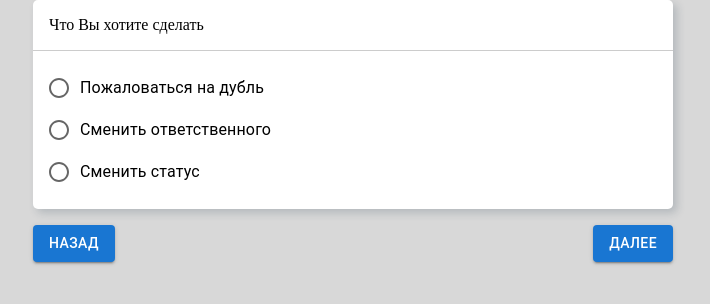
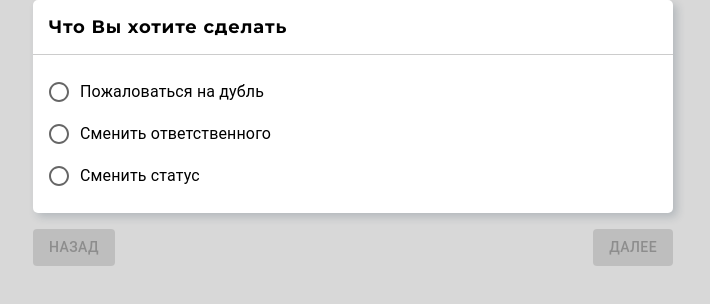
Before and after one commit to zainkovskiy/CANquestions, a React app: page / in a window 1280 px wide. Shown: the top 304 px of the page, without its empty margins (287-997 px from the left). Built offline with nearby package versions, Linux system fonts and the light colour scheme.

Commit message:
write currentAnswer

```diff
--- a/src/components/App/App.jsx
+++ b/src/components/App/App.jsx
@@ -11,8 +11,24 @@ export class App extends Component {
     error: false,
     session: '',
     questions: [],
-    log: []
+    log: [],
+    currentAnswer: ''
   }
+
+  setCurrentAnswer = (questionUID, answerUID, answer) => {
+    this.setState(prevState => ({
+      log: [...prevState.log, {[questionUID]:answerUID}]
+    }))
+    this.setState({currentAnswer: answer});
+    console.log(questionUID);
+    console.log(answerUID);
+    console.log(answer);
+  }
+
+  getNextQuestion = () => {
+
+  }
+
   componentDidMount() {
     this.setState({ session: 1 });
     this.setState(prevState => ({
@@ -53,6 +69,9 @@ export class App extends Component {
                   <div>error</div> :
                 <Questions
                   questions={this.state.questions}
+                  currentAnswer={this.state.currentAnswer}
+                  setCurrentAnswer={this.setCurrentAnswer}
+                  getNextQuestion={this.getNextQuestion}
                 />
               }
             </>
--- a/src/components/App/App.scss
+++ b/src/components/App/App.scss
@@ -1,3 +1,5 @@
+@import url('https://fonts.googleapis.com/css2?family=Montserrat:wght@400;700&display=swap');
+
 body {
   margin: 0;
   padding: 0;
--- a/src/components/Question/Question.jsx
+++ b/src/components/Question/Question.jsx
@@ -5,7 +5,7 @@ import { motion, AnimatePresence } from 'framer-motion';
 import './Question.scss';
 
 export function Question(props) {
-  const { question, index } = props;
+  const { question, index, setCurrentAnswer } = props;
 
   return (
     <AnimatePresence initial={false}>
@@ -21,11 +21,17 @@ export function Question(props) {
             <RadioGroup
               aria-labelledby="demo-radio-buttons-group-label"
               defaultValue=""
-              name={index}
+              name={`index${index}`}
             >
               {
                 question.answers.map((answer, idx) =>
-                  <FormControlLabel key={idx} value={idx} control={<Radio />} label={answer.message} />
+                  <FormControlLabel
+                    key={idx}
+                    value={idx + 1}
+                    control={<Radio />}
+                    label={answer.message}
+                    onChange={() => setCurrentAnswer(question.question.UID, idx + 1, answer)}
+                  />
                 )
               }
             </RadioGroup>
--- a/src/components/Question/Question.scss
+++ b/src/components/Question/Question.scss
@@ -6,6 +6,11 @@
   pointer-events: none;
   opacity: 0.3;
   background-color: #fff;
+  font-family: 'Montserrat', sans-serif;
+  font-size: 18px;
+  letter-spacing: 0.8px;
+  font-weight: 700;
+
   &:nth-last-child(-n+2){
     pointer-events: auto;
     opacity: 1;
--- a/src/components/Questions/Questions.jsx
+++ b/src/components/Questions/Questions.jsx
@@ -18,7 +18,7 @@ const listVariants = {
 }
 
 export function Questions(props) {
-  const { questions } = props;
+  const { questions, currentAnswer, setCurrentAnswer } = props;
   return (
     <div className="questions">
       {
@@ -33,6 +33,7 @@ export function Questions(props) {
             <Question
               question={question}
               index={idx}
+              setCurrentAnswer={setCurrentAnswer}
             />
           </motion.div>
         )
@@ -40,9 +41,11 @@ export function Questions(props) {
       <div className="questions__footer">
         <Button
           variant='contained'
+          disabled={ questions.length <= 1 }
         >назад</Button>
         <Button
           variant='contained'
+          disabled={!currentAnswer}
         >далее</Button>
       </div>
     </div>
```
